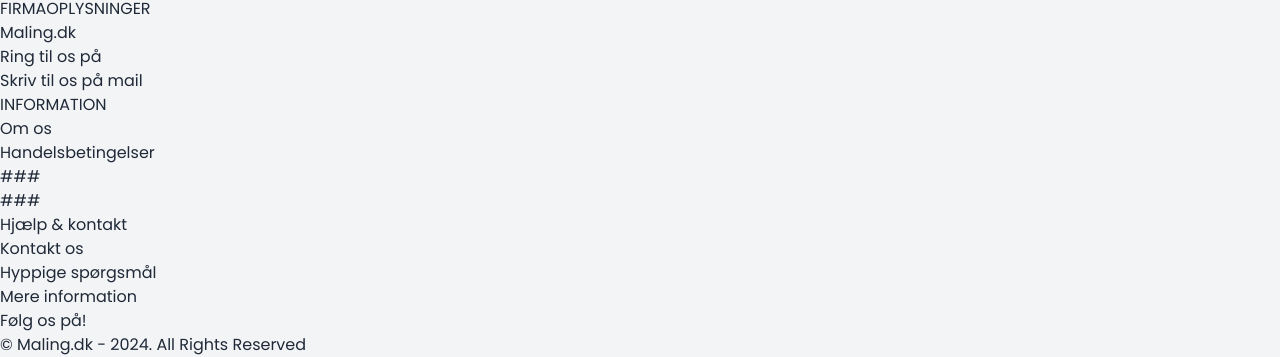
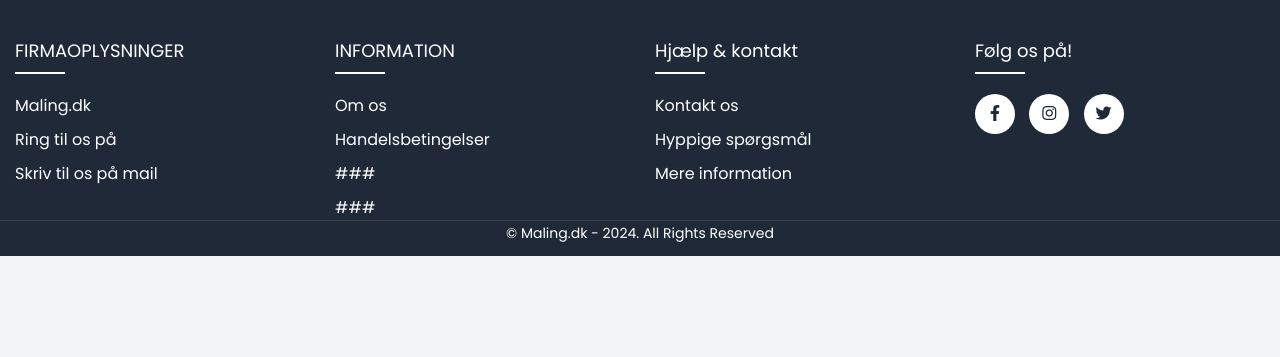
Before and after one commit to ThirdSemesterProject/Maler-Frontend, a website: page HTML/forsideKunde.html in a window 1280 px wide. Shown: the part 1013-1370 px from the top of the page. After the commit the page ends 1269 px from the top, so only its background shows below. Drawn offline with nearby package versions, Linux system fonts and the light colour scheme.

Commit message:
Fixed footer

```diff
--- a/CSS/footer.css
+++ b/CSS/footer.css
@@ -2,6 +2,7 @@
     margin: 0;
     padding: 0;
     box-sizing: border-box;
+
 
 }
 
@@ -20,8 +21,8 @@
 }
 
 .footer {
-    background-color: rgb(31, 41, 55); /* Baggrundsfarve */
-    padding: 40px 0 10px; /* Reduceret padding */
+    background-color: rgb(31, 41, 55);
+    padding: 40px 0 10px;
 }
 
 .footer-col {
--- a/HTML/forsideKunde.html
+++ b/HTML/forsideKunde.html
@@ -6,6 +6,8 @@
     <title>Maling.dk - Tilbud</title>
     <script src="https://cdn.tailwindcss.com"></script>
     <link href="https://fonts.googleapis.com/css2?family=Poppins:wght@400;600&display=swap" rel="stylesheet">
+    <link rel="stylesheet" href="../CSS/footer.css">
+    <link href="https://cdnjs.cloudflare.com/ajax/libs/font-awesome/5.15.4/css/all.min.css" rel="stylesheet">
     <style>
         body {
             font-family: 'Poppins', sans-serif;
@@ -142,10 +144,10 @@
             </div>
             <div class="footer-col">
                 <h4>Følg os på!</h4>
-                <div class ="social-links">
-                    <a href="/"><i class ="fab fa-facebook-f"></i></a>
-                    <a href="/"><i class ="fab fa-instagram"></i></a>
-                    <a href="/"><i class ="fab fa-x-twitter"></i></a>
+                <div class="social-links">
+                    <a href="#"><i class="fab fa-facebook-f"></i></a>
+                    <a href="#"><i class="fab fa-instagram"></i></a>
+                    <a href="#"><i class="fab fa-twitter"></i></a>
                 </div>
             </div>
         </div>
```
